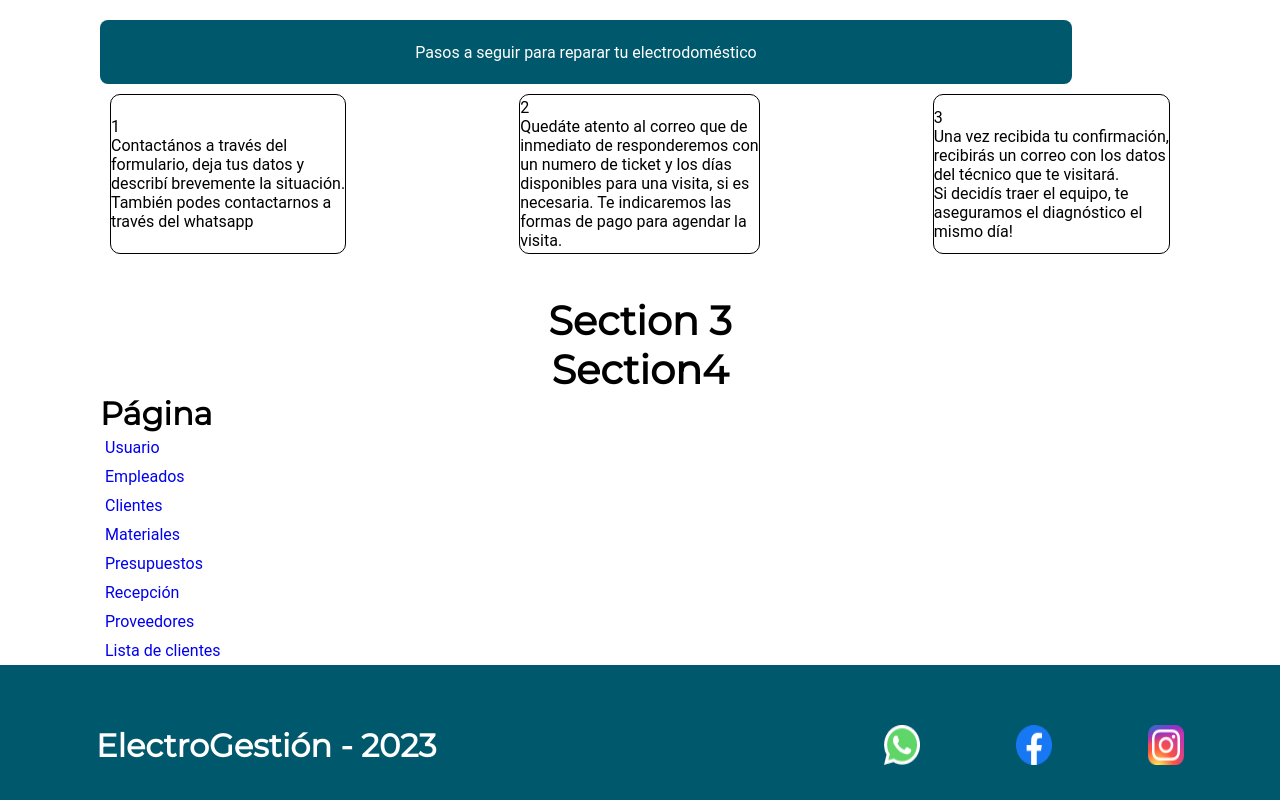
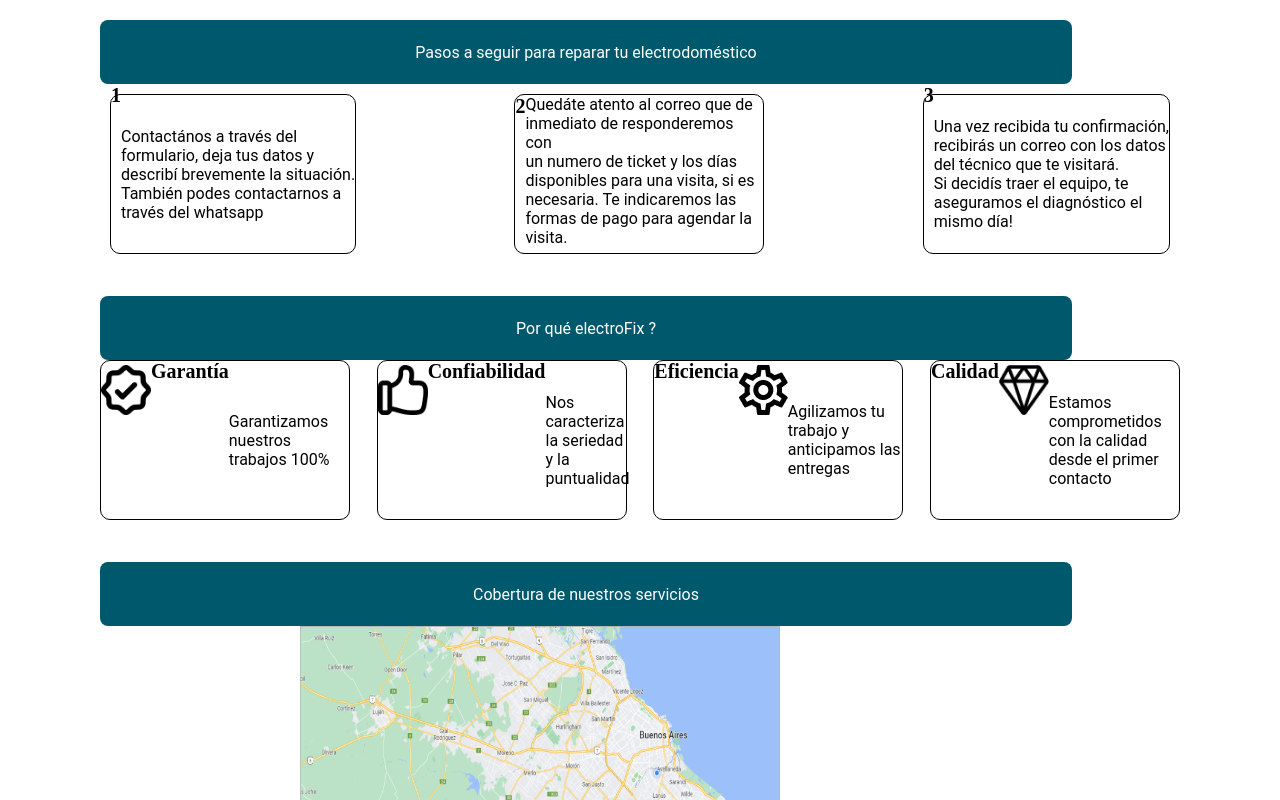
Before and after one commit to agusder95/electroFix, a React (Create React App) app: page / in a window 1280 px wide. Shown: the part 700-1500 px from the top of the page. Built offline with nearby package versions, Linux system fonts and the light colour scheme.

Commit message:
seccion 3 y 4, falta mejorar

```diff
--- a/src/Components/sections/sectHome/sect2/index.jsx
+++ b/src/Components/sections/sectHome/sect2/index.jsx
@@ -15,18 +15,21 @@
 
 
 <div className="bl1">
-   <p > 1<br /> Contactános a través del <br />formulario, deja tus datos y <br />describí brevemente la situación.<br /> También podes contactarnos a <br /> través del whatsapp</p>
+<div className="bl1tit">1</div>
+   <p >Contactános a través del <br />formulario, deja tus datos y <br />describí brevemente la situación.<br /> También podes contactarnos a <br /> través del whatsapp</p>
    </div>
 
 
 
    <div className="bl2">
-   <p> 2<br />Quedáte atento al correo que de <br />inmediato de responderemos con<br /> un numero de ticket y los días <br /> disponibles para una visita, si es<br /> necesaria. Te indicaremos las <br />formas de pago para agendar la <br />visita.</p>
+   <div className="bl2tit">2</div>
+   <p>Quedáte atento al correo que de <br />inmediato de responderemos con<br /> un numero de ticket y los días <br /> disponibles para una visita, si es<br /> necesaria. Te indicaremos las <br />formas de pago para agendar la <br />visita.</p>
    </div>
 
 
    <div className="bl3">
-   <p> 3<br />Una vez recibida tu confirmación,<br /> recibirás un correo con los datos <br />del técnico que te visitará.<br /> Si decidís traer el equipo, te <br />aseguramos el diagnóstico el<br /> mismo día!</p>
+   <div className="bl3tit">3</div>
+   <p>Una vez recibida tu confirmación,<br /> recibirás un correo con los datos <br />del técnico que te visitará.<br /> Si decidís traer el equipo, te <br />aseguramos el diagnóstico el<br /> mismo día!</p>
    </div>
 
 
--- a/src/Components/sections/sectHome/sect2/styles.scss
+++ b/src/Components/sections/sectHome/sect2/styles.scss
@@ -8,7 +8,7 @@
 
 .block{
 
-    width: 100%;
+  //  width: 100%;
   display: flex;
   flex-wrap: wrap;
   justify-content: space-between;
@@ -16,8 +16,30 @@
   margin-bottom: 2rem;
 
 
+.bl2tit {
 
-    .bl1, .bl2, .bl3 {
+
+  font-weight: bold; /* Para hacer la letra negrita */
+  font-size: 20px;
+
+}
+
+
+
+
+.bl1tit,.bl3tit {
+
+  height: 11.20rem;
+
+  font-weight: bold; /* Para hacer la letra negrita */
+  font-size: 20px;
+//  margin-right: 10px;
+}
+
+
+
+
+    .bl1,.bl3 {
         display: flex;
           margin: 10px; //margen de un borde ovalado a otro
           border: 1px solid $black; //redondeado del borde, mas px mas negro el redondeado
@@ -32,6 +54,27 @@
           margin-bottom: 10px;
         }
 
+        .bl2{
+
+          display: flex;
+         // margin: 10px; //margen de un borde ovalado a otro
+          border: 1px solid $black; //redondeado del borde, mas px mas negro el redondeado
+
+          max-width: calc(600px / 2.4); //borde ovalado envolviendo el texto, mas px mas lejos del texto
+          height: 10rem; //altura de un globo a otro
+
+          border-radius: 10px; //borde ovalado
+
+      //    align-items: center;
+
+          margin-bottom: 10px;
+
+          margin-top: 10px;
+
+
+
+        }
+
 
 
 }
--- a/src/Components/sections/sectHome/sect3/index.jsx
+++ b/src/Components/sections/sectHome/sect3/index.jsx
@@ -1,11 +1,88 @@
 import "./styles.scss"
 
+import Title from "../../../common/titleBar";
+import img1 from "../../../../assets/images/home/Vector-1.png"
+import img2 from "../../../../assets/images/home/Vector-2.png"
+import img3 from "../../../../assets/images/home/Vector-3.png"
+import img4 from "../../../../assets/images/home/Vector-4.png"
+
+
 const Sect3 =()=> {
+/*
+     const images = [
+          img1,
+          img2,
+          img3,
+          img4
+     ]
+*/
+
+
+
+
      return (
+
           <section className="section3">
-               <h1>Section 3</h1>
+
+
+      <div className="block">
+            <Title text={"Por qué electroFix ?"}/>
+
+
+
+
+      <div className="bl1">
+
+      <img src={img1} alt="" />
+
+      <div className="bl1tit">Garantía</div>
+
+
+
+         <p >Garantizamos nuestros trabajos 100%</p>
+         </div>
+
+
+
+         <div className="bl2">
+
+         <img src={img2} alt="" />
+
+         <div className="bl2tit">Confiabilidad</div>
+
+
+         <p >Nos caracteriza la seriedad y la puntualidad</p>
+         </div>
+
+
+         <div className="bl3">
+
+         <div className="bl3tit">Eficiencia</div>
+
+         <img src={img3} alt=""/>
+                <p >Agilizamos tu trabajo y anticipamos las entregas</p>
+         </div>
+
+
+
+         <div className="bl4">
+
+         <div className="bl4tit">Calidad</div>
+
+         <img src={img4} alt="" />
+                <p >Estamos comprometidos con la calidad desde el primer contacto</p>
+         </div>
+
+
+
+
+
+
+
+            </div>
+
           </section>
-     );
-}
+        );
+      };
 
 export default Sect3;
--- a/src/Components/sections/sectHome/sect3/styles.scss
+++ b/src/Components/sections/sectHome/sect3/styles.scss
@@ -1 +1,57 @@
 @import "../../../../scss/colors.scss";
+
+
+.section3{
+
+
+    .block{
+
+        width: 100%;
+      display: flex;
+      flex-wrap: wrap;
+      justify-content: space-between;
+     // align-items: center;
+      margin-bottom: 2rem;
+
+    .bl1tit, .bl2tit, .bl3tit, .bl4tit {
+
+      height: 10rem;
+
+      font-weight: bold; /* Para hacer la letra negrita */
+      font-size: 20px;
+      margin-right: 10;
+      margin-left: 100;
+      margin-bottom: 0;
+    }
+
+    img{
+        width: 50px; // Establece un ancho de 50 píxeles para la imagen
+        height: 50px; // Establece una altura de 50 píxeles para la imagen
+    //    margin: 5px; // Añade un margen de 5 píxeles alrededor de la imagen
+margin-bottom: 100px;
+    }
+
+
+
+        .bl1, .bl2, .bl3, .bl4 {
+            display: flex;
+        //      margin: 10px; //margen de un borde ovalado a otro
+              border: 1px solid $black; //redondeado del borde, mas px mas negro el redondeado
+
+              max-width: calc(600px / 2.4); //borde ovalado envolviendo el texto, mas px mas lejos del texto
+              height: 10rem; //altura de un globo a otro
+
+              border-radius: 10px; //borde ovalado
+
+              align-items: center;
+
+              margin-bottom: 10px;
+            }
+
+
+
+    }
+
+
+
+      }
--- a/src/Components/sections/sectHome/sect4/index.jsx
+++ b/src/Components/sections/sectHome/sect4/index.jsx
@@ -1,9 +1,18 @@
 import "./styles.scss"
+import Title from "../../../common/titleBar";
+import img from "../../../../assets/images/home/map-icon.png"
+
 
 const Sec4 =()=> {
      return (
           <section className="section4">
-               <h1>Section4</h1>
+
+           <div className="block">
+            <Title text={"Cobertura de nuestros servicios"}/>
+
+            <img src={img} alt=""/>
+
+            </div>
           </section>
      );
 }
--- a/src/Components/sections/sectHome/sect4/styles.scss
+++ b/src/Components/sections/sectHome/sect4/styles.scss
@@ -1 +1,14 @@
 @import "../../../../scss/colors.scss";
+
+.section4{
+
+
+img{
+
+    width:480px;
+    height:300px;
+
+    margin-left:200px;
+}
+
+}
```
